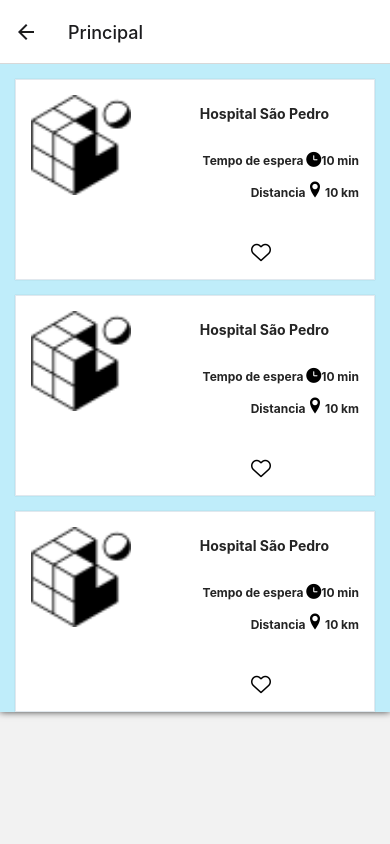
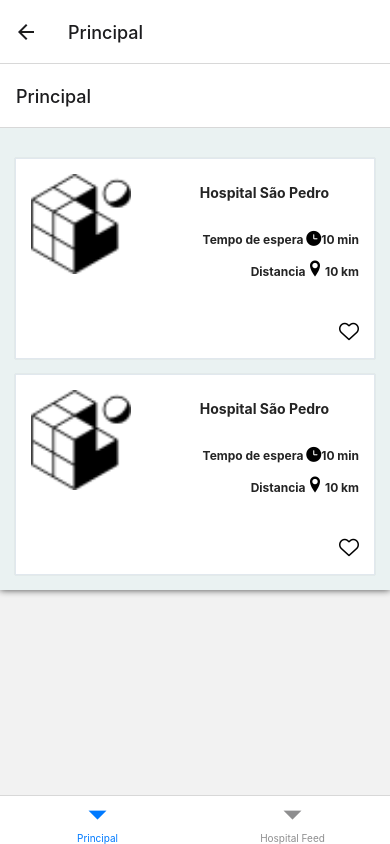
Before and after one commit to harleiaki/SOS-FILA, a React Native app: screen /Principal in a window 390 px wide. Built offline with nearby package versions, Linux system fonts and the light colour scheme.

Commit message:
Add files via upload

```diff
--- a/App.js
+++ b/App.js
@@ -1,8 +1,8 @@
 import React, { useState } from 'react';
-import { View, Image } from 'react-native';
+import { View, Image,   StatusBar, SafeAreaView, } from 'react-native';
 import { Button, Input, Text } from 'react-native-elements';
 import styles from './styles/MainStyle';
-
+import { createBottomTabNavigator } from '@react-navigation/bottom-tabs';
 import { createStackNavigator } from '@react-navigation/stack';
 import { NavigationContainer } from '@react-navigation/native';
 import Login from './screens/Login';
@@ -10,27 +10,27 @@ import Principal from './screens/Principal';
 import Card1 from './screens/Card1';
 import Feed1 from './screens/Feed1';
 
-const Stack = createStackNavigator();
+const Stack = createStackNavigator()
+const Tab = createBottomTabNavigator()
 
-function MyStack() {
+function Tabs() {
   return (
-    <Stack.Navigator>
-      <Stack.Screen name="Login" component={Login} />
-      <Stack.Screen name="Principal" component={Principal} />
-      <Stack.Screen name="Card1" component={Card1} />
-      <Stack.Screen name="Feed1" component={Feed1} />
-
-    </Stack.Navigator>
-  );
+      <Tab.Navigator>
+      <Tab.Screen name="Principal" component={Principal}/>
+      <Tab.Screen name="Feed1" component={Feed1} options={{ title: 'Hospital Feed' }}  />
+    </Tab.Navigator>
+  )
 }
-
-
-
 
 export default function App() {
   return (
     <NavigationContainer>
-      <MyStack />
+      <Stack.Navigator>
+      <Stack.Screen name="Login" component={Login} options={{ title: 'Login' }} />
+      <Stack.Screen name="Principal" component={Tabs} options={{ title: 'Principal' }} />
+      <Stack.Screen name="Card1" component={Card1} options={{ title: 'Hospital São Pedro' }} />
+      <Stack.Screen name="Feed1" component={Feed1} options={{ title: 'Hospital Feed' }}  />
+      </Stack.Navigator>
     </NavigationContainer>
   );
 }
--- a/package.json
+++ b/package.json
@@ -11,6 +11,8 @@
   "dependencies": {
     "@expo/webpack-config": "^18.0.1",
     "@react-native-masked-view/masked-view": "^0.2.8",
+    "@react-navigation/bottom-tabs": "^6.5.7",
+    "@react-navigation/material-bottom-tabs": "^6.2.15",
     "@react-navigation/native": "^6.1.6",
     "@react-navigation/stack": "^6.3.16",
     "@rneui/themed": "^4.0.0-rc.7",
@@ -21,6 +23,7 @@
     "react-native": "0.71.3",
     "react-native-elements": "^3.4.3",
     "react-native-gesture-handler": "~2.9.0",
+    "react-native-paper": "^5.3.1",
     "react-native-safe-area-context": "^4.5.0",
     "react-native-screens": "~3.20.0",
     "react-native-vector-icons": "^9.2.0",
--- a/screens/Card1.js
+++ b/screens/Card1.js
@@ -18,7 +18,7 @@ const Card1 = ({ navigation, route }) => {
     <ScrollView>
       <Card>
         <View style={styles.container}>
-          <TouchableOpacity onPress={() => navigation.navigate('Feed1')}>
+          <TouchableOpacity onPress={() => navigation.navigate('Principal')}>
             <Image
               style={styles.logo}
               source={require('../assets/icon.png')}
--- a/screens/Feed1.js
+++ b/screens/Feed1.js
@@ -121,6 +121,9 @@ const styles = StyleSheet.create({
     flexDirection: 'row',
     alignItems: 'center',
     justifyContent: 'center',
+    shadowColor: '#444',
+    shadowOpacity: 0.5,
+    shadowRadius: 4,
   },
   logo: {
     marginRight:10,
--- a/screens/Principal.js
+++ b/screens/Principal.js
@@ -8,7 +8,6 @@ const Principal = ({ navigation, route }) => {
   return (
 
     <ScrollView>
-
 
       <View style={styles.container}>
         <Card>
@@ -36,51 +35,33 @@ const Principal = ({ navigation, route }) => {
           </TouchableOpacity>
 
         </Card>
-
         <Card>
           <TouchableOpacity
-            onPress={() => navigation.navigate('Card1')}>
+            onPress={() => navigation.navigate('Feed1')}>
             <Image
               style={styles.logo}
               source={require('../assets/favicon.png')}
             />
 
             <View>
-              <Text style={styles.titulo}> Hospital São Pedro</Text>
-              <View style={styles.relogio}>
-                <Text style={styles.paragraph}> Tempo de espera <AntDesign name="clockcircle" size={15} color="black" />10 min</Text>
-              </View>
-              <View style={styles.distancia}>
-                <Text style={styles.paragraph}>Distancia<Entypo name="location-pin" size={20} color="black" />10 km</Text>
-              </View>
-              <View style={styles.coracao}>
-                <AntDesign name="hearto" size={20} color="black" />
-              </View>
-            </View>
-          </TouchableOpacity>
-        </Card>
-        <Card>
-          <TouchableOpacity
-            onPress={() => navigation.navigate('Card1')}>
-            <Image
-              style={styles.logo}
-              source={require('../assets/favicon.png')}
-            />
+              <Text style={styles.titulo}>Hospital São Pedro</Text>
 
-            <View>
-              <Text style={styles.titulo}> Hospital São Pedro</Text>
               <View style={styles.relogio}>
                 <Text style={styles.paragraph}>Tempo de espera <AntDesign name="clockcircle" size={15} color="black" />10 min</Text>
               </View>
               <View style={styles.distancia}>
                 <Text style={styles.paragraph}>Distancia<Entypo name="location-pin" size={20} color="black" />10 km</Text>
               </View>
+
               <View style={styles.coracao}>
                 <AntDesign name="hearto" size={20} color="black" />
               </View>
             </View>
           </TouchableOpacity>
+
         </Card>
+
+
       </View>
     </ScrollView>
 
@@ -92,12 +73,16 @@ const styles = StyleSheet.create({
   container: {
     flex: 1,
     elevation: 3,
-    padding: -40,
+    paddingTop: 15,
+    paddingBottom: 15,
     flexDirection: 'column',
-    backgroundColor: '#BFEDFA',
+    backgroundColor: '#EAF2F2',
     shadowColor: '#444',
     shadowOpacity: 2.5,
     shadowRadius: 7,
+    justifyContent: 'space-between',
+
+
   },
   titulo: {
     textAlign: 'right',
@@ -127,10 +112,12 @@ const styles = StyleSheet.create({
   },
   coracao: {
     marginTop: 40,
-    marginLeft: 220,
+    alignItems: 'flex-end',
+
   },
   back: {
     backgroundColor: 'red',
+
   }
 });
 
```
Also changed, not shown: 1 other file (tests, documents, lock files or other folders).
